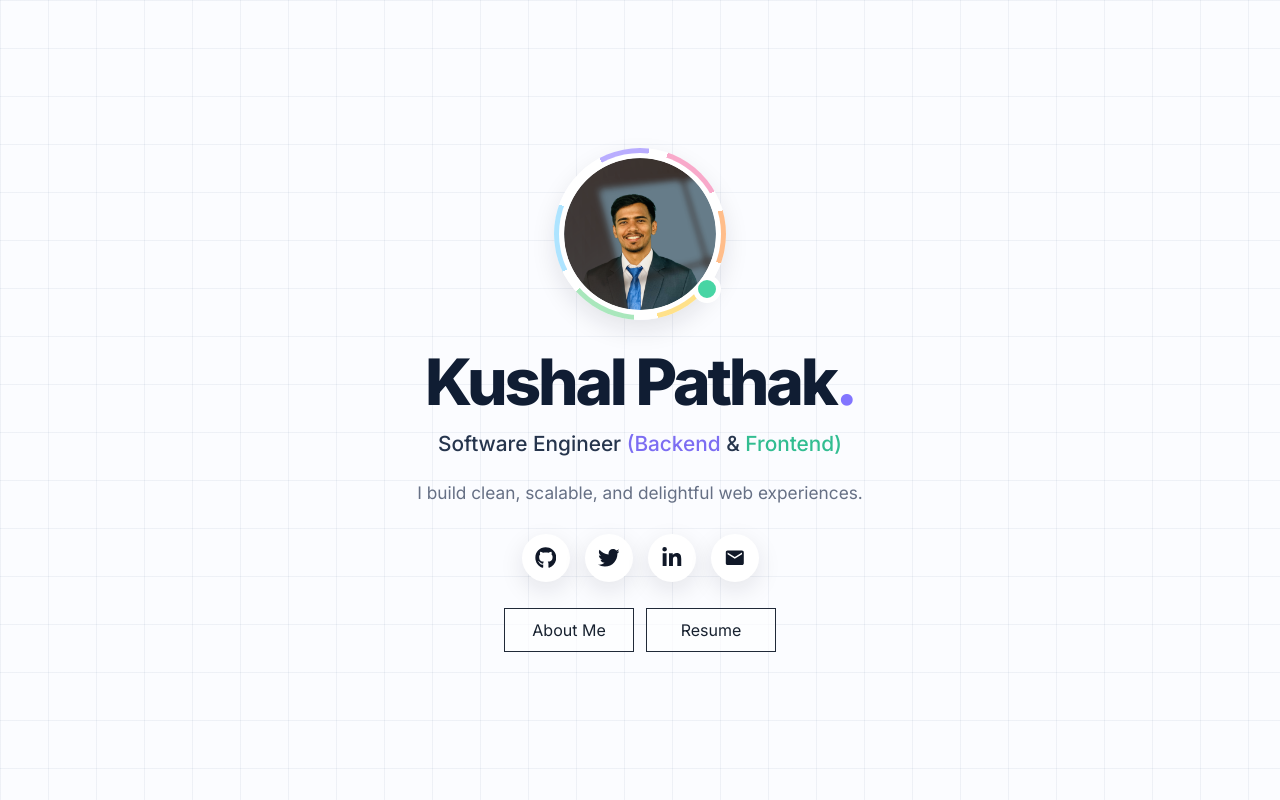
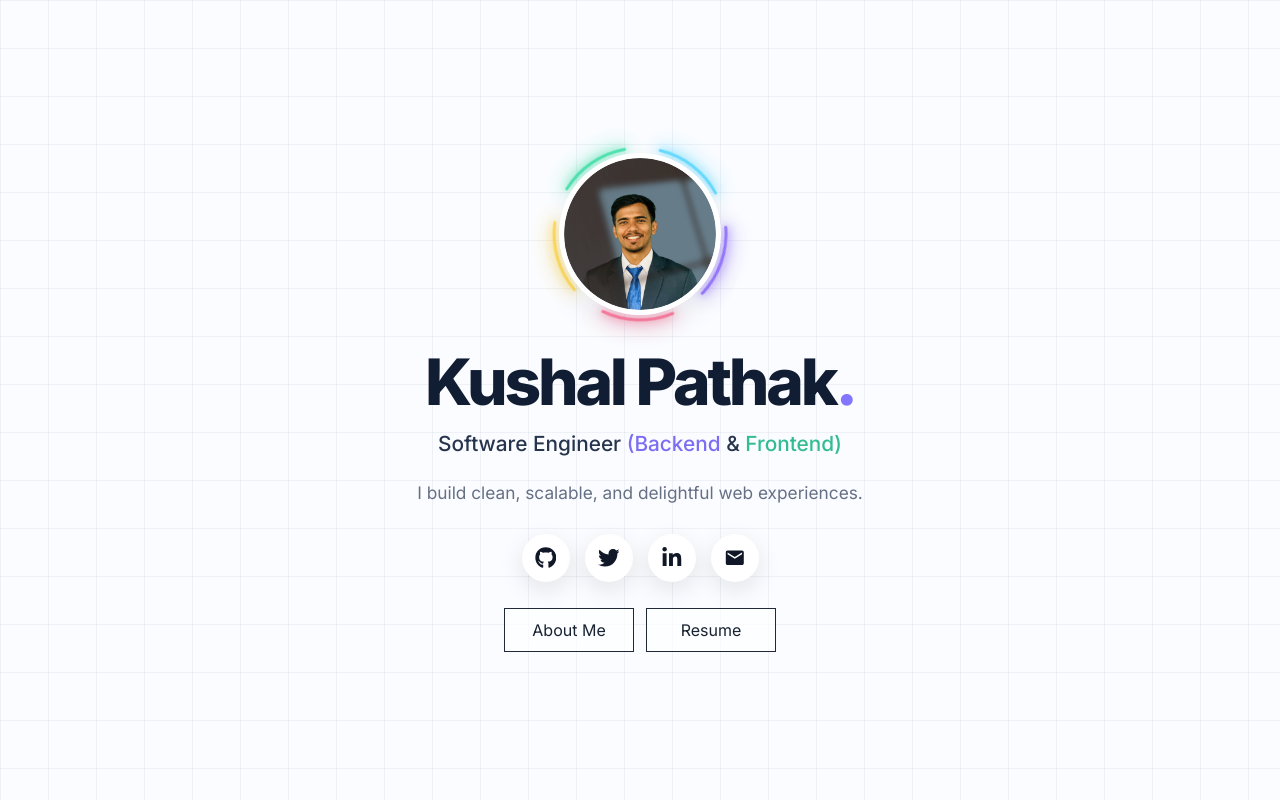
Before and after one commit to Kushal-Pathak/kushal-pathak.github.io, a React (Vite) app: page / in a window 1280 px wide. Built offline with nearby package versions, Linux system fonts and the light colour scheme.

Commit message:
feat: profile arc revolution

```diff
--- a/src/App.css
+++ b/src/App.css
@@ -27,62 +27,77 @@
   position: relative;
   width: 172px;
   height: 172px;
+  display: grid;
+  place-items: center;
   margin-bottom: 28px;
+}
+
+.profile-arcs {
+  position: absolute;
+  inset: -4px;
+  width: calc(100% + 8px);
+  height: calc(100% + 8px);
+  overflow: visible;
+  pointer-events: none;
+  transform-origin: center;
+  animation: profile-arcs-spin 18s linear infinite;
+}
+
+.profile-arc {
+  fill: none;
+  stroke: var(--arc-color);
+  stroke-width: 3;
+  opacity: 0.9;
+  filter:
+    drop-shadow(0 0 4px var(--arc-color))
+    drop-shadow(0 0 10px var(--arc-color));
+}
+
+.profile-arc.lavender {
+  --arc-color: #8f6cff;
+}
+
+.profile-arc.pink {
+  --arc-color: #ff6f96;
+}
+
+.profile-arc.yellow {
+  --arc-color: #ffd84f;
+}
+
+.profile-arc.mint {
+  --arc-color: #3edfa7;
+}
+
+.profile-arc.cyan {
+  --arc-color: #58d7ff;
+}
+
+@keyframes profile-arcs-spin {
+  to {
+    transform: rotate(360deg);
+  }
 }
 
 .profile-ring {
   position: relative;
-  width: 100%;
-  height: 100%;
+  z-index: 1;
+  width: calc(100% - 10px);
+  height: calc(100% - 10px);
   display: grid;
   place-items: center;
-  padding: 10px;
+  padding: 5px;
   border-radius: 50%;
-  background: conic-gradient(
-    from -28deg,
-    #b9adff 0deg 34deg,
-    #ffffff 34deg 47deg,
-    #f8a9ca 47deg 88deg,
-    #ffffff 88deg 102deg,
-    #ffbd8a 102deg 138deg,
-    #ffffff 138deg 153deg,
-    #ffe18a 153deg 196deg,
-    #ffffff 196deg 212deg,
-    #a9e7bc 212deg 256deg,
-    #ffffff 256deg 272deg,
-    #aee4ff 272deg 318deg,
-    #ffffff 318deg 360deg
-  );
-  box-shadow: 0 10px 24px rgba(15, 23, 42, 0.1);
-}
-
-.profile-ring::before {
-  content: "";
-  position: absolute;
-  inset: 5px;
-  border-radius: inherit;
   background: #ffffff;
+  box-shadow: 0 12px 28px rgba(15, 23, 42, 0.08);
 }
 
 .profile-image {
-  position: relative;
-  z-index: 1;
   width: 100%;
   height: 100%;
   border-radius: 50%;
   object-fit: cover;
   object-position: center;
-}
-
-.profile-status {
-  position: absolute;
-  right: 5px;
-  bottom: 17px;
-  width: 28px;
-  height: 28px;
-  border: 5px solid #ffffff;
-  border-radius: 50%;
-  background: #48d5a4;
 }
 
 .hero-title {
--- a/src/App.jsx
+++ b/src/App.jsx
@@ -13,6 +13,38 @@ function App() {
     <main className="portfolio">
       <section className="hero">
         <div className="profile-wrapper">
+          <svg
+            className="profile-arcs"
+            viewBox="0 0 180 180"
+            aria-hidden="true"
+          >
+            <path
+              className="profile-arc lavender"
+              d="M 55.0 11.4 A 86 86 0 0 1 125.0 11.4"
+              strokeLinecap="round"
+            />
+            <path
+              className="profile-arc pink"
+              d="M 153.9 32.5 A 86 86 0 0 1 175.5 99.0"
+              strokeLinecap="round"
+            />
+            <path
+              className="profile-arc yellow"
+              d="M 164.5 133.0 A 86 86 0 0 1 107.9 174.1"
+              strokeLinecap="round"
+            />
+            <path
+              className="profile-arc mint"
+              d="M 72.1 174.1 A 86 86 0 0 1 15.5 133.0"
+              strokeLinecap="round"
+            />
+            <path
+              className="profile-arc cyan"
+              d="M 4.5 99.0 A 86 86 0 0 1 26.1 32.5"
+              strokeLinecap="round"
+            />
+          </svg>
+
           <div className="profile-ring">
             <img
               src={profileImage}
@@ -20,8 +52,6 @@ function App() {
               className="profile-image"
             />
           </div>
-
-          <span className="profile-status" aria-hidden="true" />
         </div>
 
         <h1 className="hero-title">
```
